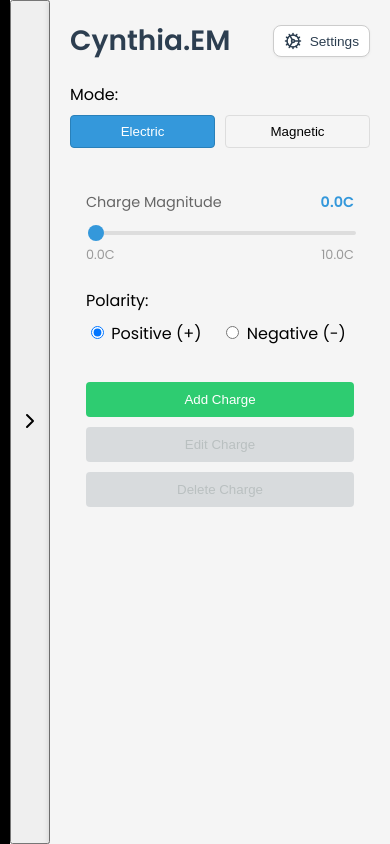
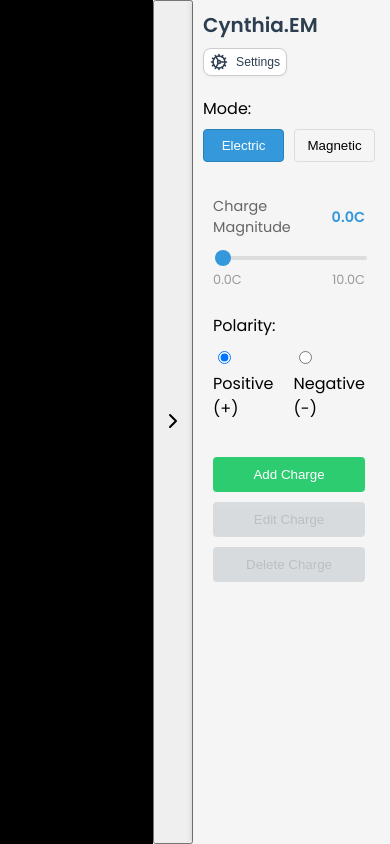
Before and after one commit to achuthanmukundan00/Capstone202425, a Vue app: page / in a window 390 px wide. Built offline with nearby package versions, Linux system fonts and the light colour scheme.

Commit message:
Resizing. Need to still resize fields but idk how.

```diff
--- a/src/components/ControlBar.vue
+++ b/src/components/ControlBar.vue
@@ -924,4 +924,54 @@ body.dark-mode .delete-button {
 body.dark-mode .delete-button:hover:not(:disabled) {
   background-color: #a93226;
 }
+
+/* Mobile styles */
+@media screen and (max-width: 600px) {
+  .controls-container {
+    width: 100%;
+    min-width: unset;
+    padding: 10px 15px 10px 10px; /* extra right padding */
+    max-height: 100vh;
+    overflow-y: auto; /* Vertical scroll if needed */
+    overflow-x: auto; /* Allow horizontal scroll if absolutely necessary */
+    box-sizing: border-box; /* Ensure padding is included in the width */
+  }
+
+  .header-bar {
+    flex-direction: column;
+    align-items: flex-start;
+    gap: 8px;
+  }
+
+  .logo {
+    font-size: 20px;
+  }
+
+  .outlined-icon-button {
+    padding: 4px 6px;
+    font-size: 0.8rem;
+  }
+
+  .charge-form {
+    padding: 10px;
+  }
+
+  .input-field {
+    padding: 6px;
+    font-size: 0.9rem;
+  }
+
+  .mode-toggle {
+    margin-bottom: 16px;
+  }
+
+  /* Ensure text wraps correctly */
+  .selection-controls,
+  .settings-modal,
+  .form-group {
+    overflow-wrap: break-word;
+  }
+}
+
+
 </style>
--- a/src/components/PixiCanvas.vue
+++ b/src/components/PixiCanvas.vue
@@ -111,12 +111,13 @@ const updateChargeTrail = (charge: Charge, trailGraphics: PIXI.Graphics) => {
   if (!charge.trail) {
     charge.trail = [];
   }
+  const scaleFactor = window.innerWidth < 600 ? 0.6 : 1.0;
 
   if (charge.trailSampleCounter === undefined) {
     charge.trailSampleCounter = 0;
   }
 
-  const minDistance = 25; // Minimum distance traveled before taking a sample
+  const minDistance = 25 * scaleFactor; // Minimum distance traveled before taking a sample
 
   // Calculate distance from last sampled position
   if (charge.trail.length === 0 ||
@@ -133,7 +134,7 @@ const updateChargeTrail = (charge: Charge, trailGraphics: PIXI.Graphics) => {
   trailGraphics.clear();
 
   // Option 1: Draw small dots along the trail
-  const dotRadius = 8;
+  const dotRadius = 8 * scaleFactor;
   trailGraphics.beginFill(0xffffff, 0.7);
   for (const pos of charge.trail) {
     trailGraphics.drawCircle(pos.x, pos.y, dotRadius);
@@ -352,6 +353,8 @@ const resize = () => {
 const updateChargesOnCanvas = (charges: Charge[]) => {
   if (!app) return;
 
+  const scaleFactor = window.innerWidth < 600 ? 0.6 : 1.0;
+
   // Remove graphics for charges that no longer exist
   for (const [id, graphic] of chargesGraphics) {
     if (!charges.find((charge) => charge.id === id)) {
@@ -401,7 +404,7 @@ const updateChargesOnCanvas = (charges: Charge[]) => {
     const polarity = charge.polarity === 'positive' ? "+" : "-";
 
     // Draw the charge circle
-    const radius = 24
+    const radius = 24 * scaleFactor;
     graphic.beginFill(color);
     // graphic.lineStyle(0);
     graphic.drawCircle(0, 0, radius);
@@ -416,7 +419,7 @@ const updateChargesOnCanvas = (charges: Charge[]) => {
       const labelText = `${polarity}${charge.magnitude}C`;
       text = new PIXI.Text(labelText, {
         fontFamily: settingsStore.dyslexiaMode ? 'OpenDyslexic' : 'Poppins',
-        fontSize: 16,
+        fontSize: 16 * scaleFactor,
         fill: palette.value.chargeText,
         align: 'center',
       });
@@ -428,6 +431,7 @@ const updateChargesOnCanvas = (charges: Charge[]) => {
     } else {
       text.text = polarity + charge.magnitude.toString() + 'C';
       text.style.fontFamily = settingsStore.dyslexiaMode ? 'OpenDyslexic' : 'Poppins';
+      text.style.fontSize = 16 * scaleFactor;
     }
 
     text.anchor.set(0.5);
--- a/src/utils/drawingUtils.ts
+++ b/src/utils/drawingUtils.ts
@@ -118,22 +118,26 @@ export function drawMagneticForce(
   charge: Charge,
   magneticField: { x: number; y: number; z: number },
   //eslint-disable-next-line
-  colorPalette: any,
+  colorPalette: any
 ) {
+  const scaleFactor = app.screen.width < 900 ? 0.6 : 1.0;
+  // Remove any existing magnetic force vectors for this charge
   app.stage.children
     .filter(child => child.name === `magneticForceVector-${charge.id}`)
     .forEach(child => app.stage.removeChild(child))
 
   const magneticForce = calculateMagneticForce(charge, magneticField)
   const scaledForce = normalizeAndScale(magneticForce, VECTOR_LENGTH_SCALE)
-  const length =
-    Math.min(
-      Math.sqrt(
-        scaledForce.x ** 2 + scaledForce.y ** 2 + (scaledForce.z || 0) ** 2,
-      ),
-      MAX_VECTOR_LENGTH,
-    ) / VECTOR_LENGTH_SCALE
 
+  // Calculate the length and then adjust it by the scale factor.
+  const length = Math.min(
+    Math.sqrt(
+      scaledForce.x ** 2 + scaledForce.y ** 2 + (scaledForce.z || 0) ** 2,
+    ),
+    MAX_VECTOR_LENGTH
+  ) / VECTOR_LENGTH_SCALE * scaleFactor
+
+  // Normalize the force using the scaled length
   const normalizedForce = {
     x: (scaledForce.x / length) * length,
     y: (scaledForce.y / length) * length,
@@ -141,41 +145,46 @@ export function drawMagneticForce(
 
   const arrow = new PIXI.Graphics()
   arrow.name = `magneticForceVector-${charge.id}`
-  // Ensure arrows are rendered behind charges
   arrow.zIndex = 0
-  arrow.lineStyle(10, colorPalette.magneticForceVector, 1)
+
+  // Scale the line thickness by the scale factor.
+  arrow.lineStyle(10 * scaleFactor, colorPalette.magneticForceVector, 1)
+
   const startX = charge.position.x
   const startY = charge.position.y
-  const endX = startX + MAG_FORCE_ARROW_FACTOR * normalizedForce.x
-  const endY = startY + MAG_FORCE_ARROW_FACTOR * normalizedForce.y
+  // Apply scale factor to the arrow's length offset
+  const endX = startX + MAG_FORCE_ARROW_FACTOR * normalizedForce.x * scaleFactor
+  const endY = startY + MAG_FORCE_ARROW_FACTOR * normalizedForce.y * scaleFactor
+
   arrow.moveTo(startX, startY)
   arrow.lineTo(endX, endY)
+
   const angle = Math.atan2(normalizedForce.y, normalizedForce.x)
+  // Multiply ARROWHEAD_LENGTH by scaleFactor so arrowheads are appropriately sized
   arrow.lineTo(
-    endX - ARROWHEAD_LENGTH * Math.cos(angle - Math.PI / 6),
-    endY - ARROWHEAD_LENGTH * Math.sin(angle - Math.PI / 6),
+    endX - ARROWHEAD_LENGTH * scaleFactor * Math.cos(angle - Math.PI / 6),
+    endY - ARROWHEAD_LENGTH * scaleFactor * Math.sin(angle - Math.PI / 6)
   )
   arrow.moveTo(endX, endY)
   arrow.lineTo(
-    endX - ARROWHEAD_LENGTH * Math.cos(angle + Math.PI / 6),
-    endY - ARROWHEAD_LENGTH * Math.sin(angle + Math.PI / 6),
+    endX - ARROWHEAD_LENGTH * scaleFactor * Math.cos(angle + Math.PI / 6),
+    endY - ARROWHEAD_LENGTH * scaleFactor * Math.sin(angle + Math.PI / 6)
   )
   arrow.beginFill(colorPalette.magneticForceVector)
   arrow.endFill()
   app.stage.addChild(arrow)
 
-  // Create a label "V" near the arrow
+  // Create a label "F" near the arrow
   const forceLabel = new PIXI.Text('F', {
-    fontSize: 24,
-    fill: colorPalette.magneticForceVector, // White color for contrast
+    fontSize: 24 * scaleFactor, // Scale text size
+    fill: colorPalette.magneticForceVector,
     fontWeight: 'bold',
   })
 
   forceLabel.name = `magneticForceVector-label-${charge.id}`
-
-  // Position the label slightly offset from the arrow tip
-  forceLabel.x = endX + 10 // Offset for better visibility
-  forceLabel.y = endY - 10
+  // Offset the label by a value multiplied by scaleFactor
+  forceLabel.x = endX + 10 * scaleFactor
+  forceLabel.y = endY - 10 * scaleFactor
 
   app.stage.addChild(forceLabel)
 }
@@ -237,6 +246,7 @@ export function drawVelocity(
   //eslint-disable-next-line
   colorPalette: any,
 ) {
+  const scaleFactor = app.screen.width < 900 ? 0.6 : 1.0;
   app.stage.children
     .filter(child => child.name === `velocityVector-${charge.id}`)
     .forEach(child => app.stage.removeChild(child))
@@ -249,10 +259,11 @@ export function drawVelocity(
       (charge.velocity.direction.y / charge.velocity.magnitude) *
       VECTOR_LENGTH_SCALE,
   }
+  // Multiply the computed length by scaleFactor
   const length = 0.5 * Math.min(
       Math.sqrt(scaledVelocity.x ** 2 + scaledVelocity.y ** 2),
       MAX_VECTOR_LENGTH,
-    ) / VECTOR_LENGTH_SCALE
+    ) / VECTOR_LENGTH_SCALE * scaleFactor
 
   const normalizedVelocity = {
     x: (scaledVelocity.x / length) * length,
@@ -261,24 +272,28 @@ export function drawVelocity(
 
   const arrow = new PIXI.Graphics()
   arrow.name = `velocityVector-${charge.id}`
-  // Ensure arrows are rendered behind charges
   arrow.zIndex = 0
-  arrow.lineStyle(10, colorPalette.velocityVector, 1)
+
+  // Multiply line thickness by scaleFactor
+  arrow.lineStyle(10 * scaleFactor, colorPalette.velocityVector, 1)
+
   const startX = charge.position.x
   const startY = charge.position.y
-  const endX = startX + MAG_FORCE_ARROW_FACTOR * normalizedVelocity.x
-  const endY = startY + MAG_FORCE_ARROW_FACTOR * normalizedVelocity.y
+  // Multiply the arrow's extension factor by scaleFactor
+  const endX = startX + MAG_FORCE_ARROW_FACTOR * normalizedVelocity.x * scaleFactor
+  const endY = startY + MAG_FORCE_ARROW_FACTOR * normalizedVelocity.y * scaleFactor
+
   arrow.moveTo(startX, startY)
   arrow.lineTo(endX, endY)
   const angle = Math.atan2(normalizedVelocity.y, normalizedVelocity.x)
   arrow.lineTo(
-    endX - ARROWHEAD_LENGTH * Math.cos(angle - Math.PI / 6),
-    endY - ARROWHEAD_LENGTH * Math.sin(angle - Math.PI / 6),
+    endX - ARROWHEAD_LENGTH * scaleFactor * Math.cos(angle - Math.PI / 6),
+    endY - ARROWHEAD_LENGTH * scaleFactor * Math.sin(angle - Math.PI / 6)
   )
   arrow.moveTo(endX, endY)
   arrow.lineTo(
-    endX - ARROWHEAD_LENGTH * Math.cos(angle + Math.PI / 6),
-    endY - ARROWHEAD_LENGTH * Math.sin(angle + Math.PI / 6),
+    endX - ARROWHEAD_LENGTH * scaleFactor * Math.cos(angle + Math.PI / 6),
+    endY - ARROWHEAD_LENGTH * scaleFactor * Math.sin(angle + Math.PI / 6)
   )
   arrow.beginFill(colorPalette.velocityVector)
   arrow.endFill()
@@ -286,16 +301,15 @@ export function drawVelocity(
 
   // Create a label "V" near the arrow
   const velocityLabel = new PIXI.Text('V', {
-    fontSize: 24,
+    fontSize: 24 * scaleFactor, // Scale text size
     fill: colorPalette.velocityVector,
     fontWeight: 'bold',
   })
 
   velocityLabel.name = `velocityVector-label-${charge.id}`
-
-  // Position the label slightly offset from the arrow tip
-  velocityLabel.x = endX + 10 // Offset for better visibility
-  velocityLabel.y = endY - 10
+  // Multiply offset values by scaleFactor
+  velocityLabel.x = endX + 10 * scaleFactor
+  velocityLabel.y = endY - 10 * scaleFactor
 
   app.stage.addChild(velocityLabel)
 }
```
